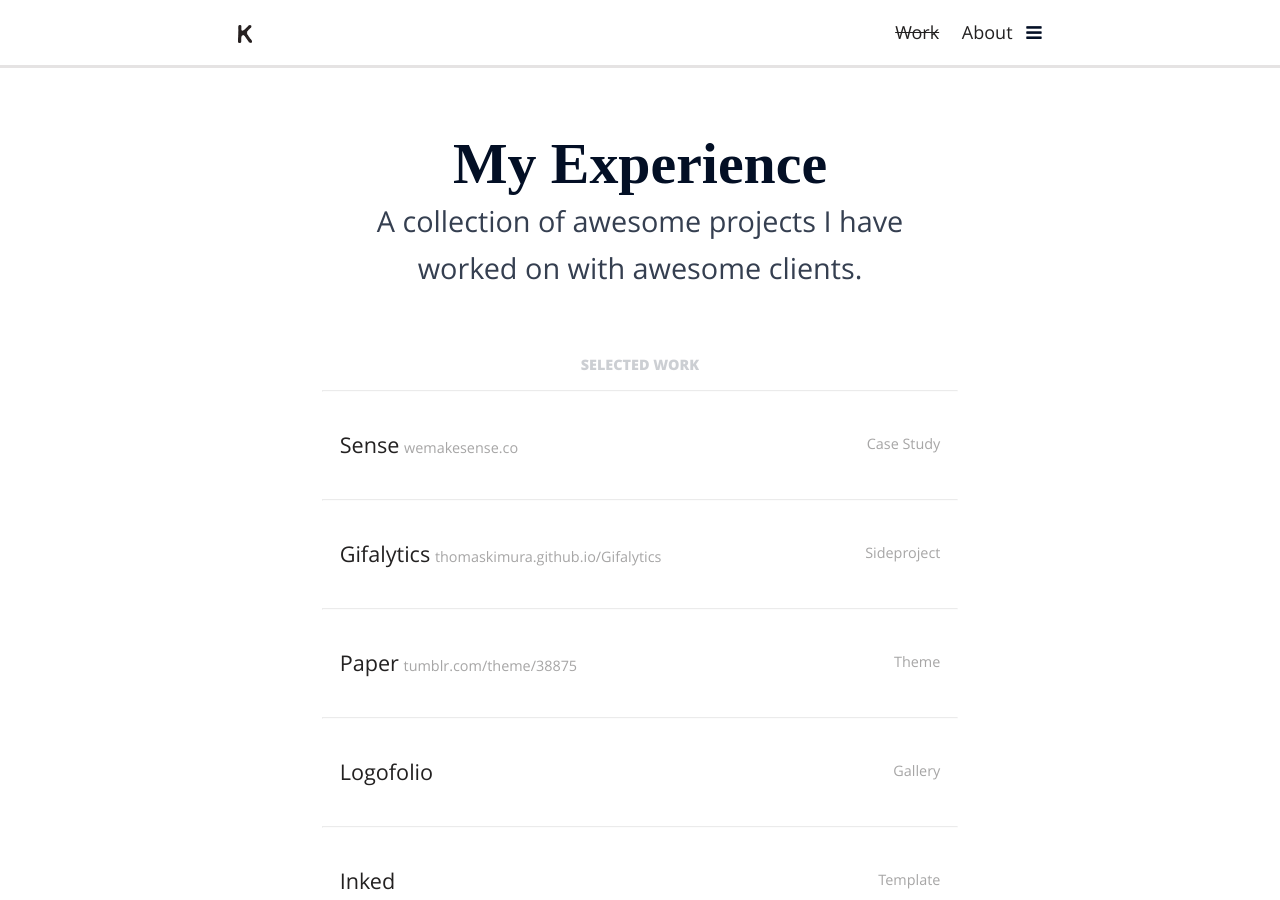
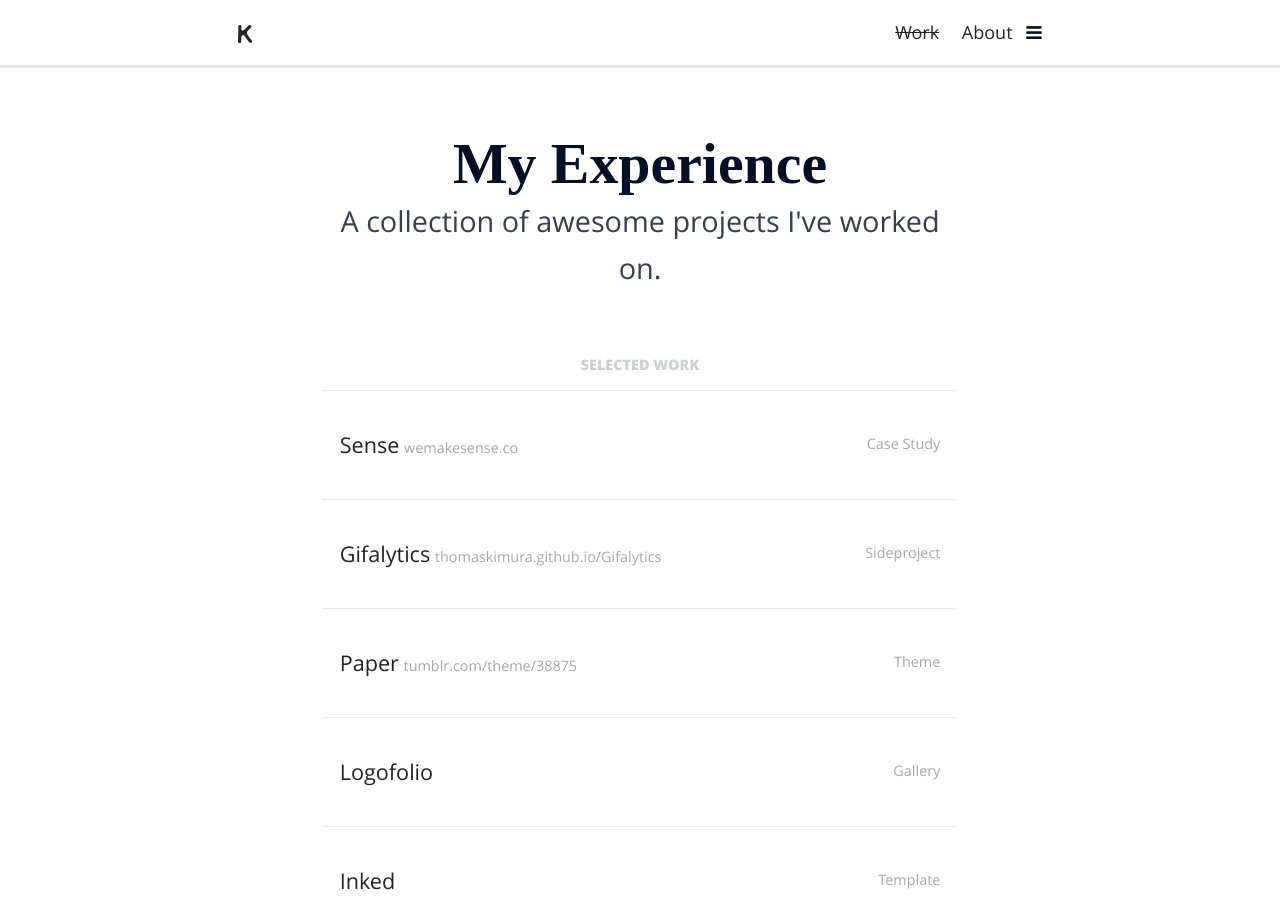
Before and after one commit to thomaskimura/Portfolio, a Jekyll site: the page built from work.html, in a window 1280 px wide and 900 px high. Built offline with Jekyll 4.4.1, drawn with Linux system fonts in a browser that asks for light colours; nearby versions of some CDN libraries; some web fonts are replaced.

Commit message:
Updated '/work.html' via CloudCannon

```diff
--- a/work.html
+++ b/work.html
@@ -24,7 +24,7 @@
             My Experience
           </h1>
           <p class="margin-none-t text-bigger opacity-1">
-            A collection of awesome projects I have worked on with awesome clients.
+            A collection of awesome projects I've worked on.
           </p>
         </div>
       </section>
```
